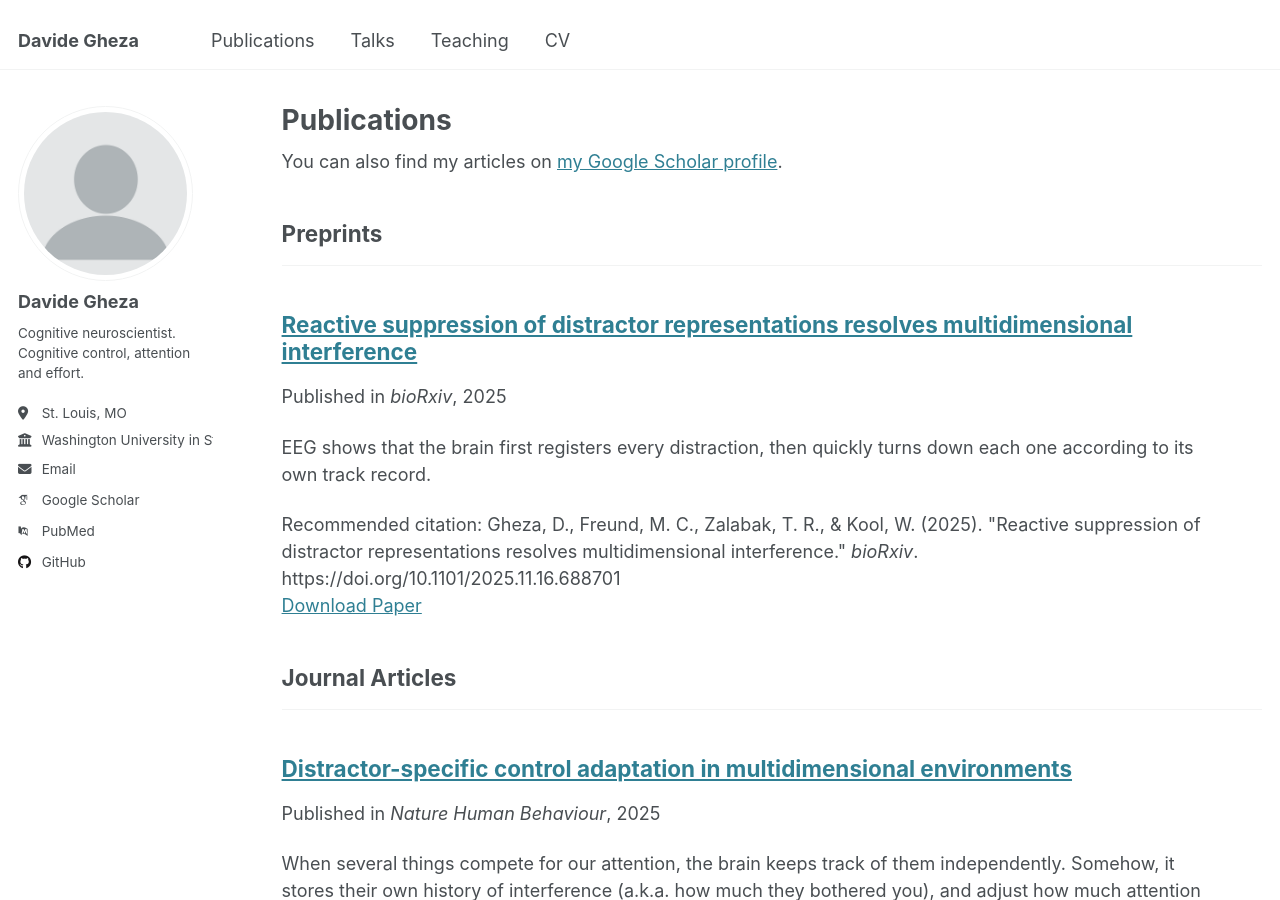
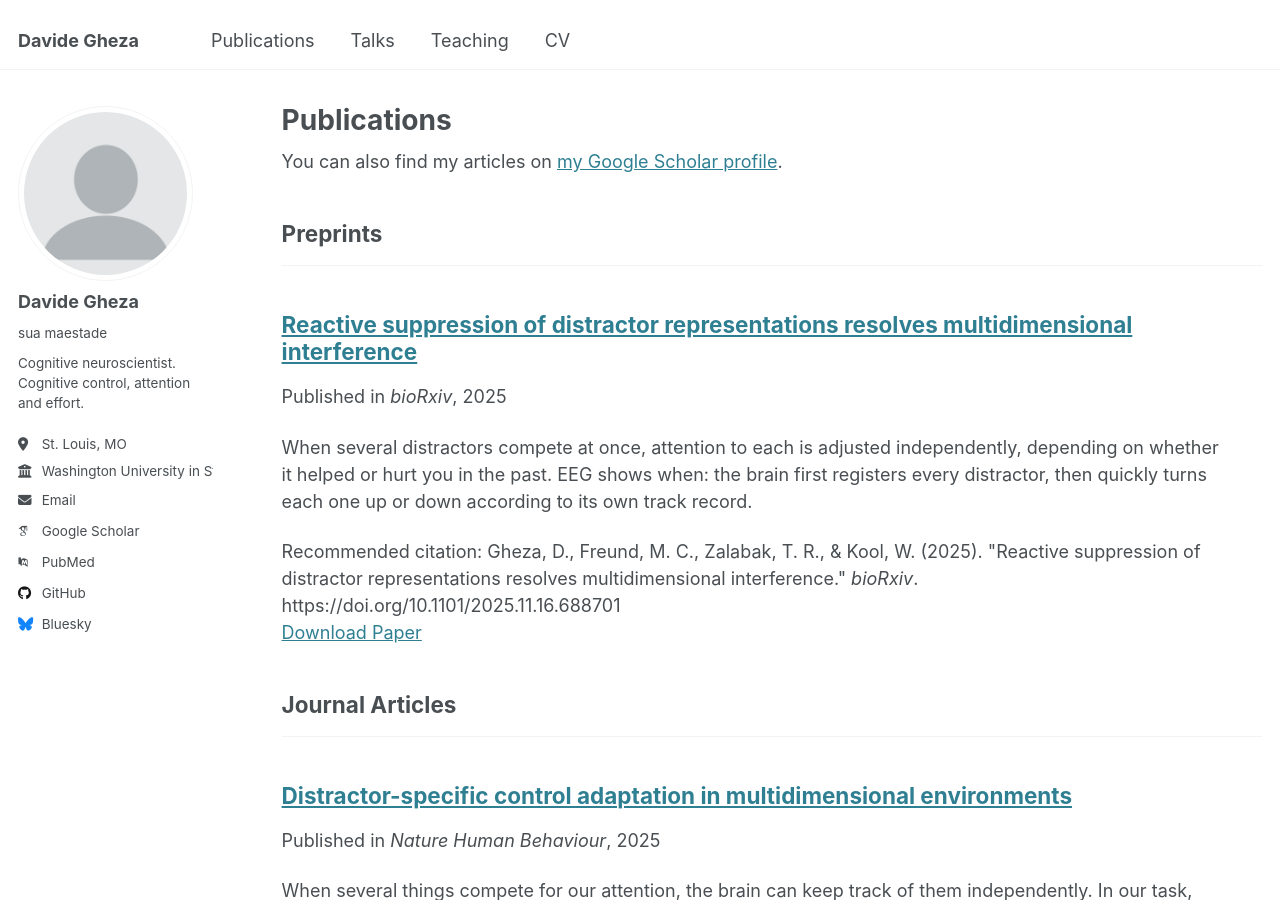
Before and after one commit to DavideGheza/DavideGheza.github.io, a Jekyll site: the page built from _pages/publications.html, in a window 1280 px wide and 900 px high. Built offline with Jekyll 4.4.1, drawn with Linux system fonts in a browser that asks for light colours; some web fonts are replaced; some of the changed lines change nothing that is shown; some of the changed text lies outside the part shown.

Commit message:
edits content

```diff
--- a/_config.yml
+++ b/_config.yml
@@ -24,18 +24,18 @@
   # Biographic information
   avatar           : "profile.png"
   name             : "Davide Gheza"
-  pronouns         : # example: "she/her"
+  pronouns         : "sua maestade"
   bio              : "Cognitive neuroscientist. Cognitive control, attention and effort."
   location         : "St. Louis, MO"
   employer         : "Washington University in St. Louis"
   uri              : # URL
-  email            : "davide.gheza@gmail.com"
+  email            : "gheza@wustl.edu"
 
   # Academic websites
   arxiv            : # URL - Update with the correct link to your profile
-  googlescholar    : "https://scholar.google.com/citations?view_op=search_authors&mauthors=Davide+Gheza" # TODO: replace with your profile URL
+  googlescholar    : "https://scholar.google.com/citations?hl=en&user=yO7Z6qEAAAAJ"
   impactstory      : # URL
-  orcid            : # "https://orcid.org/your-id"
+  orcid            : # "https://orcid.org/0000-0002-6865-5121"
   semantic         : # URL
   pubmed           : "https://pubmed.ncbi.nlm.nih.gov/?term=Gheza+D%5BAuthor%5D"
   researchgate     : # URL
@@ -50,7 +50,7 @@
   stackoverflow    : # User number or user number and name (i.e., use "1" or "1/jeff-atwood")
 
   # Social media
-  bluesky          : # Replace this with you Bluesky username
+  bluesky          : davideghez.bsky.social
   facebook         : # Username
   flickr           : # Username
   foursquare       : # Username
--- a/_publications/2025-01-03-distractor-specific.md
+++ b/_publications/2025-01-03-distractor-specific.md
@@ -3,7 +3,7 @@
 collection: publications
 category: manuscripts
 permalink: /publication/2025-01-03-distractor-specific
-excerpt: 'When several things compete for our attention, the brain keeps track of them independently. Somehow, it stores their own history of interference (a.k.a. how much they bothered you), and adjust how much attention you''ll give to each of them independently.'
+excerpt: 'When several things compete for our attention, the brain can keep track of them independently. In our task, the brain keeps a separate record of how much each one has interfered in the past (i.e., how much each bothered you), and uses that to decide how much attention to deploy against it next time.'
 date: 2025-01-03
 venue: 'Nature Human Behaviour'
 paperurl: 'https://doi.org/10.1038/s41562-024-02088-z'
--- a/_publications/2025-11-16-reactive-suppression.md
+++ b/_publications/2025-11-16-reactive-suppression.md
@@ -3,7 +3,7 @@
 collection: publications
 category: preprints
 permalink: /publication/2025-11-16-reactive-suppression
-excerpt: 'EEG shows that the brain first registers every distraction, then quickly turns down each one according to its own track record.'
+excerpt: 'When several distractors compete at once, attention to each is adjusted independently, depending on whether it helped or hurt you in the past. EEG shows when: the brain first registers every distractor, then quickly turns each one up or down according to its own track record.'
 date: 2025-11-16
 venue: 'bioRxiv'
 paperurl: 'https://doi.org/10.1101/2025.11.16.688701'
```
